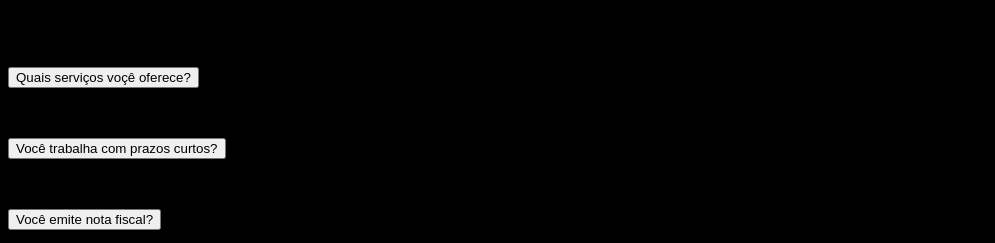
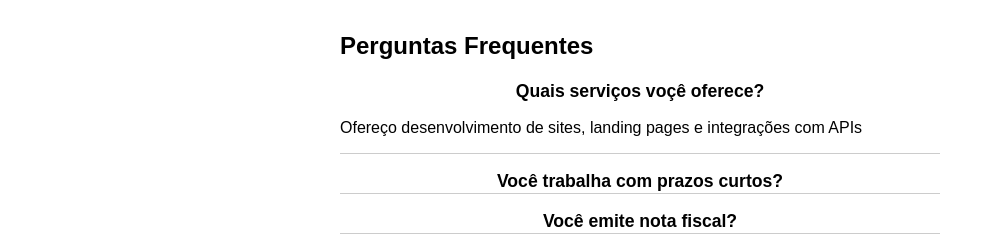
Before and after one commit to philipef-dev/javascript-conceitos, a plain HTML site: page FAQs/index.html in a window 1280 px wide. Both pictures are taken after a click on the button "Quais serviços voçê oferece?". Shown: the whole page, without its empty margins (0-995 px from the left). Drawn offline with Linux system fonts and the light colour scheme.

Commit message:
Metodo toggle - ok

```diff
--- a/FAQs/css/style.css
+++ b/FAQs/css/style.css
@@ -1,3 +1,33 @@
-body {
-    background: black
+.faq-container {
+    max-width: 600px;
+    margin: 2rem auto;
+    paddgin: 1rem;
+    font-family: sans-serif;
 }
+
+.faq-item {
+    margin-bottom: 1rem;
+    border-bottom: 1px solid #ccc;
+}
+
+.faq-question {
+    width: 100%;
+    text-align: center;
+    background: none;
+    border: none;
+    paddging: 1rem;
+    font-size: 1.1rem;
+    cursor: pointer;
+    font-weight: bold;
+}
+
+.faq-answer {
+    max-height: 0;
+    overflow: hidden;
+    transition: max-height 0.3s ease;
+}
+
+.faq-item.active .faq-answer {
+    max-height: 200px;
+    paddging: 0 1rem 1rem;
+}
--- a/FAQs/index.html
+++ b/FAQs/index.html
@@ -4,7 +4,7 @@
     <meta charset="UTF-8" />
     <meta name="viewport" content="width=device-width, initial-scale=1.0" />
     <title>Entendendo FAQs</title>
-    <link rel="stylesheet" href="../FAQs/css/style.css">
+    <link rel="stylesheet" href="../FAQs/css/style.css" />
   </head>
   <body>
     <div class="faq-container">
@@ -34,5 +34,6 @@
         </div>
       </div>
     </div>
+    <script src="../FAQs/js/script.js"></script>
   </body>
 </html>
--- /dev/null
+++ b/FAQs/js/script.js
@@ -0,0 +1,8 @@
+const faqItems = document.querySelectorAll(".faq-item");
+
+faqItems.forEach((item) => {
+  const question = item.querySelector(".faq-question");
+  question.addEventListener('click', () => {
+    item.classList.toggle('active')
+  });
+});
```
